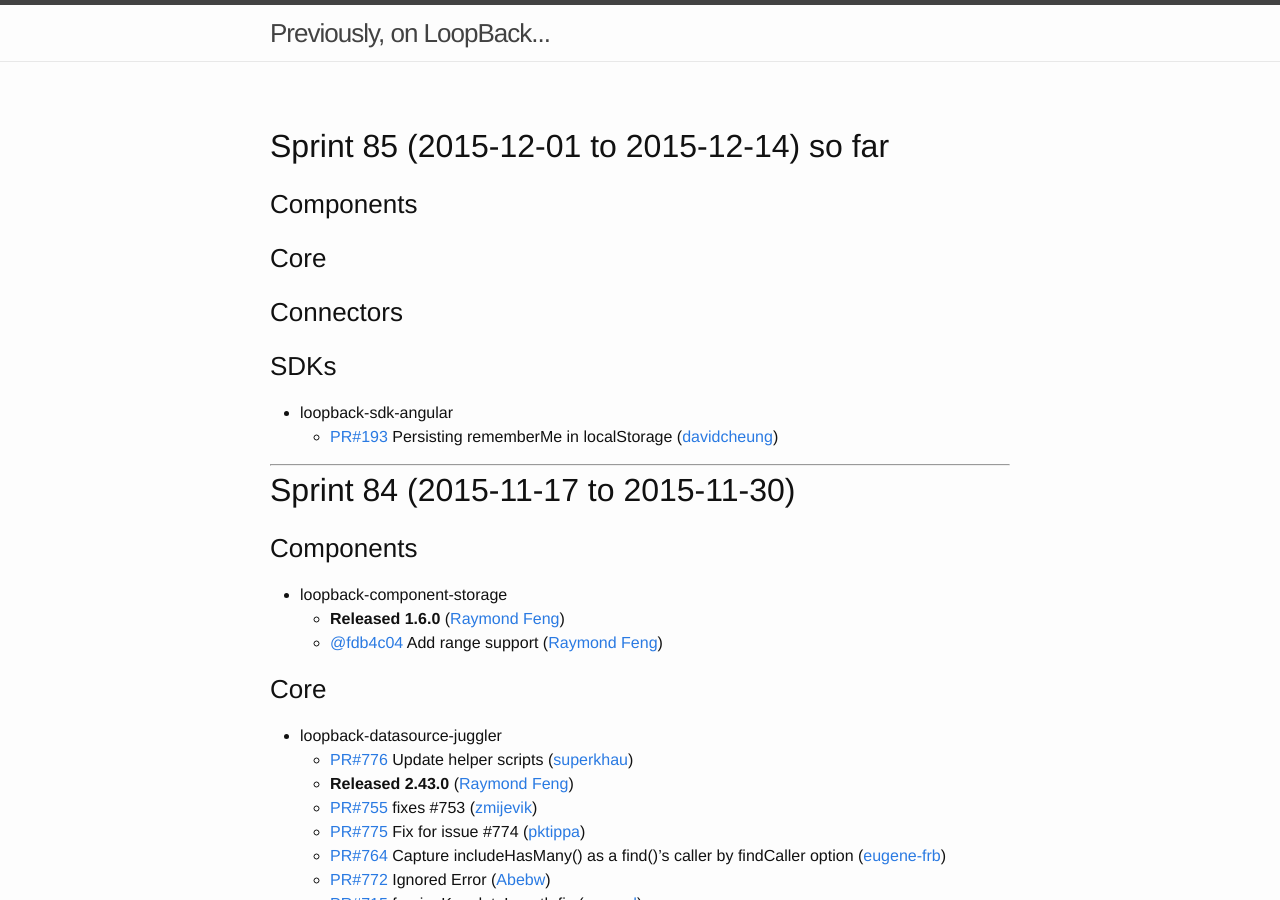
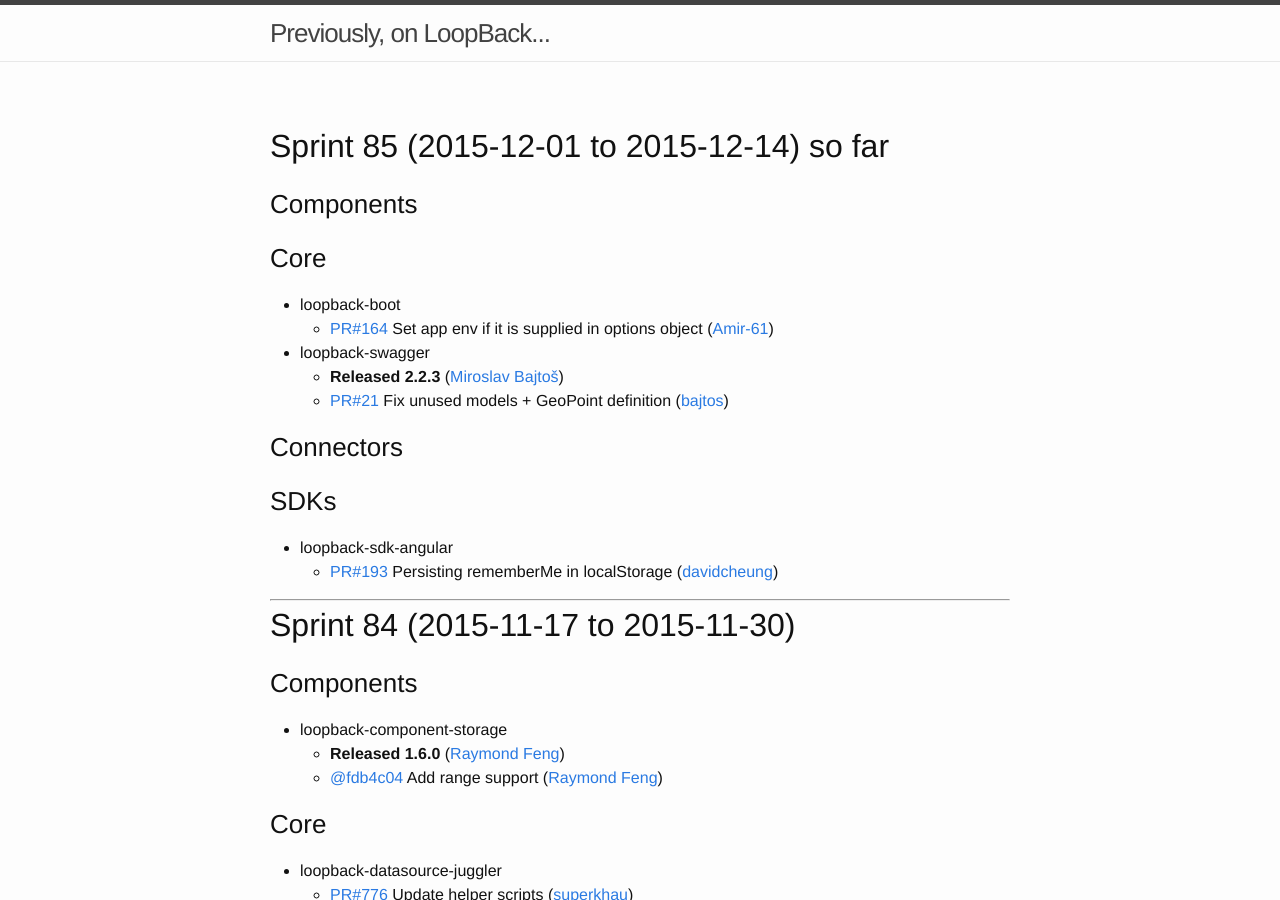
Before and after one commit to strongloop/loopback, a Jekyll site: the page built from index.md, in a window 1280 px wide and 900 px high. Built offline with Jekyll 4.4.1, drawn with Linux system fonts in a browser that asks for light colours.

Commit message:
Update changelog

```diff
--- a/index.md
+++ b/index.md
@@ -7,6 +7,11 @@
 
 
 ### Core
+ * loopback-boot
+   * [PR#164](https://github.com/strongloop/loopback-boot/pull/164) Set app env if it is supplied in options object ([Amir-61](https://github.com/Amir-61))
+ * loopback-swagger
+   * **Released 2.2.3** ([Miroslav Bajtoš](https://github.com/bajtos))
+   * [PR#21](https://github.com/strongloop/loopback-swagger/pull/21) Fix unused models + GeoPoint definition ([bajtos](https://github.com/bajtos))
 
 
 ### Connectors
```
